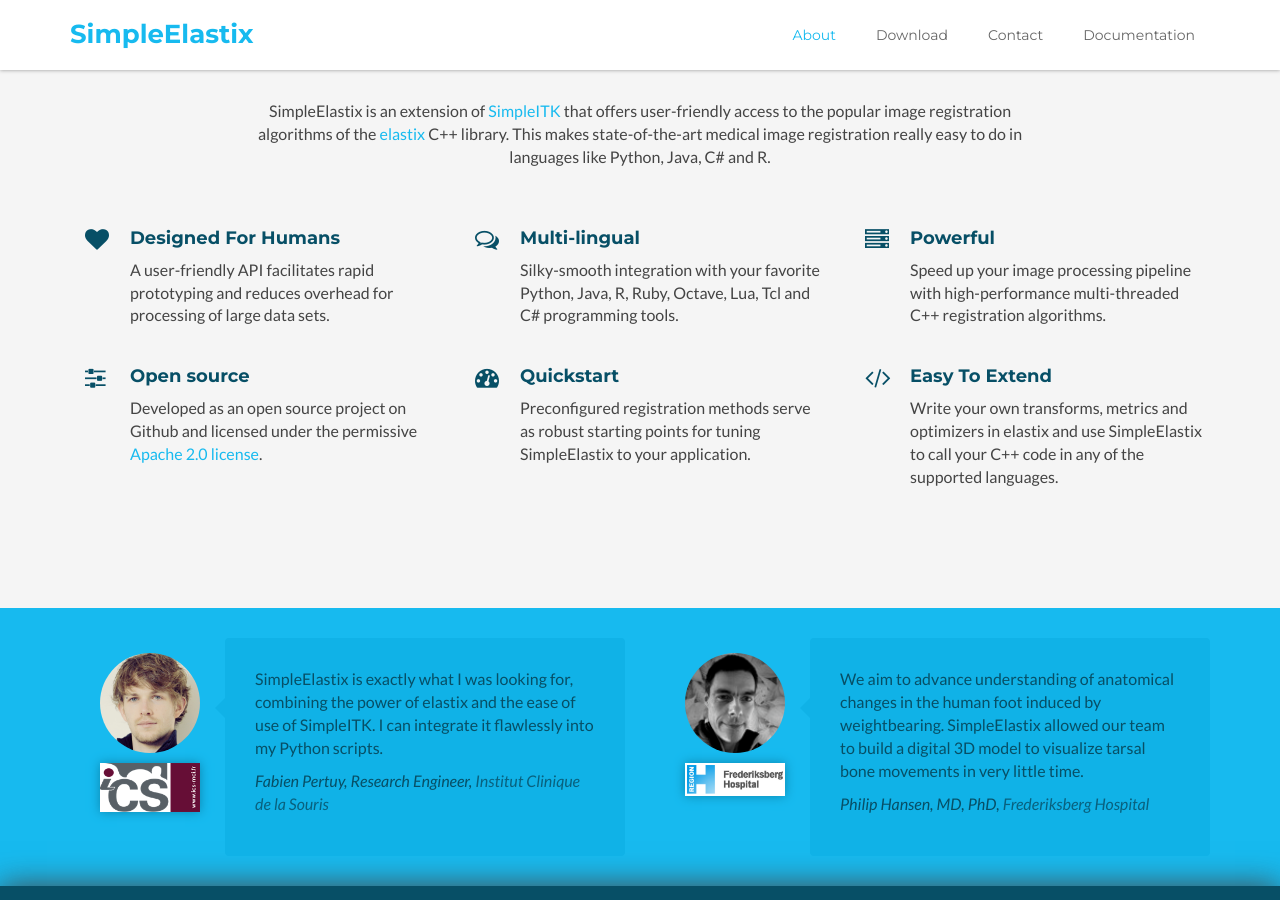
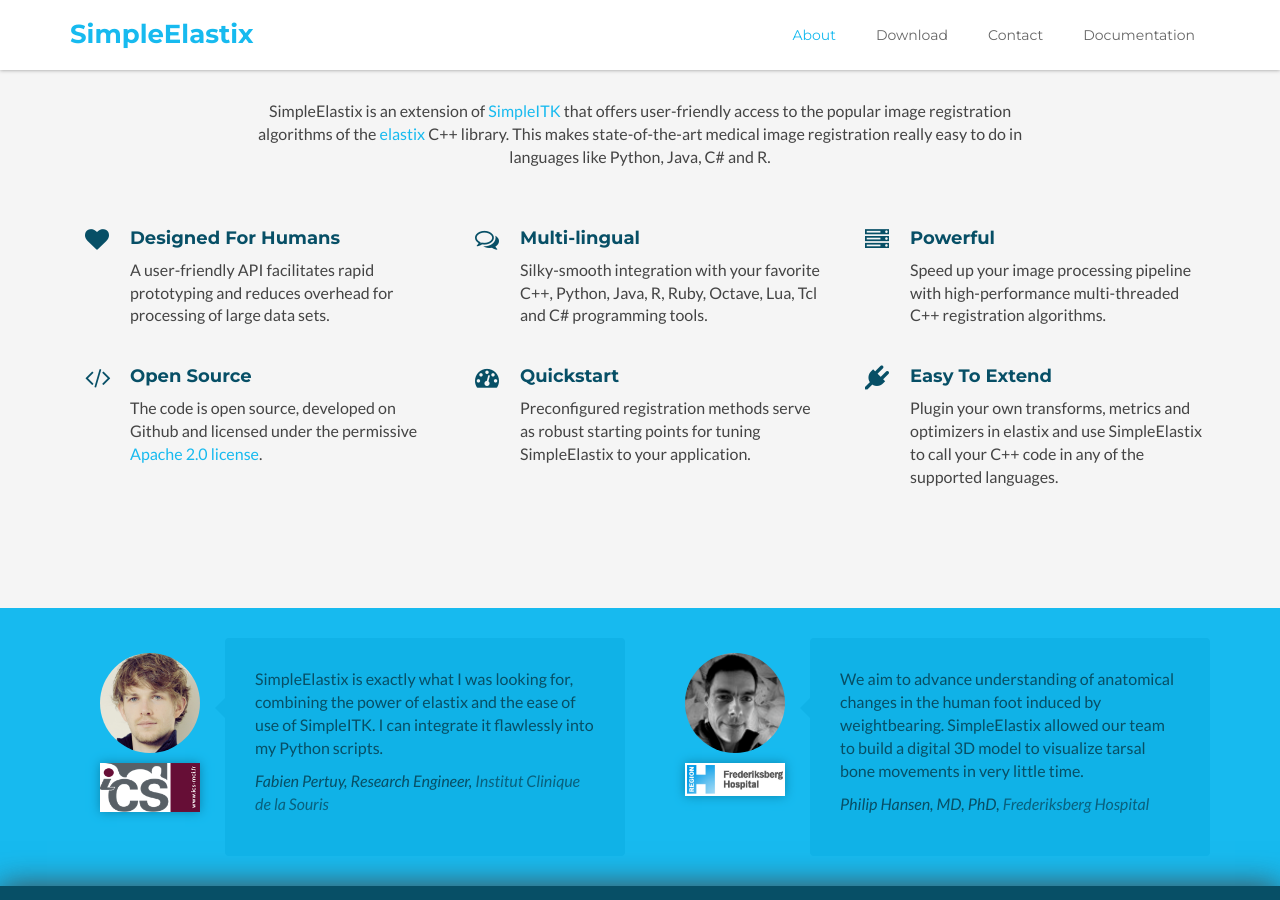
Before and after one commit to simpleelastix/simpleelastix, a Jekyll site: the page built from index.html, in a window 1280 px wide and 900 px high, scrolled down 857 px. Built offline with Jekyll 4.4.1, drawn with Linux system fonts in a browser that asks for light colours.

Commit message:
ENH: Improve about section text

```diff
--- a/_includes/about.html
+++ b/_includes/about.html
@@ -19,7 +19,7 @@
                     </div>
                     <div class="content">
                         <h3 class="sub-title">Multi-lingual</h3>
-                        <p>Silky-smooth integration with your favorite Python, Java, R, Ruby, Octave, Lua, Tcl and C# programming tools.</p>
+                        <p>Silky-smooth integration with your favorite C++, Python, Java, R, Ruby, Octave, Lua, Tcl and C# programming tools.</p>
                     </div><!--//content-->
                 </div><!--//item-->
                 <div class="item col-md-4 col-sm-6 col-xs-12">
@@ -33,11 +33,11 @@
                 </div><!--//item-->
                 <div class="item col-md-4 col-sm-6 col-xs-12">
                     <div class="icon-holder">
-                        <i class="fa fa-sliders"></i>
+                        <i class="fa fa-code"></i>
                     </div>
                     <div class="content">
-                        <h3 class="sub-title">Open source</h3>
-                        <p>Developed as an open source project on Github and licensed under the permissive <a href="https://tldrlegal.com/license/apache-license-2.0-(apache-2.0)">Apache 2.0 license</a>.</p>
+                        <h3 class="sub-title">Open Source</h3>
+                        <p>The code is open source, developed on Github and licensed under the permissive <a href="https://tldrlegal.com/license/apache-license-2.0-(apache-2.0)">Apache 2.0 license</a>.</p>
                     </div><!--//content-->
                 </div><!--//item-->
                 <div class="item col-md-4 col-sm-6 col-xs-12">
@@ -51,11 +51,11 @@
                 </div><!--//item-->
                 <div class="item col-md-4 col-sm-6 col-xs-12">
                     <div class="icon-holder">
-                        <i class="fa fa-code"></i>
+                        <i class="fa fa-plug"></i>
                     </div>
                     <div class="content">
                         <h3 class="sub-title">Easy To Extend</h3>
-                        <p>Write your own transforms, metrics and optimizers in elastix and use SimpleElastix to call your C++ code in any of the supported languages.</p>
+                        <p>Plugin your own transforms, metrics and optimizers in elastix and use SimpleElastix to call your C++ code in any of the supported languages.</p>
                     </div><!--//content-->
                 </div><!--//item-->
             </div><!--//row-->
```
